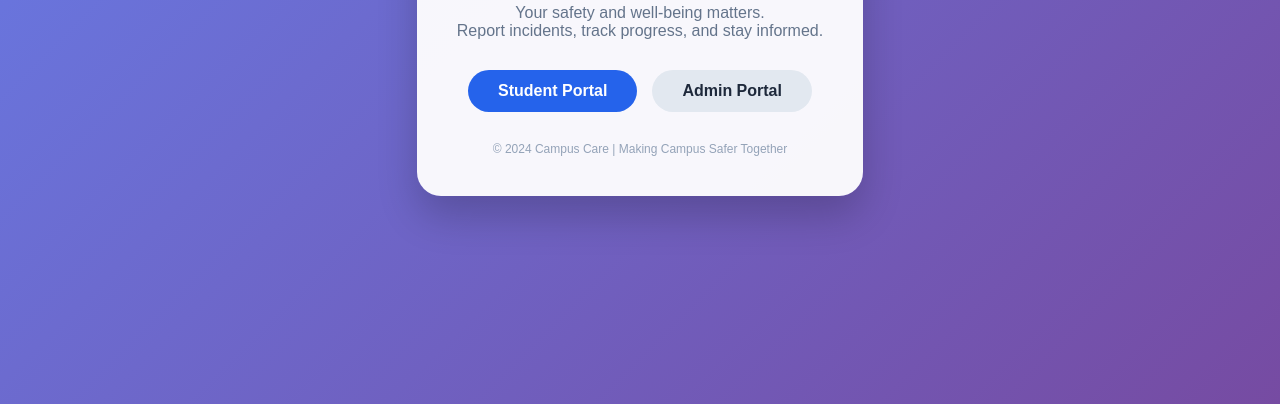
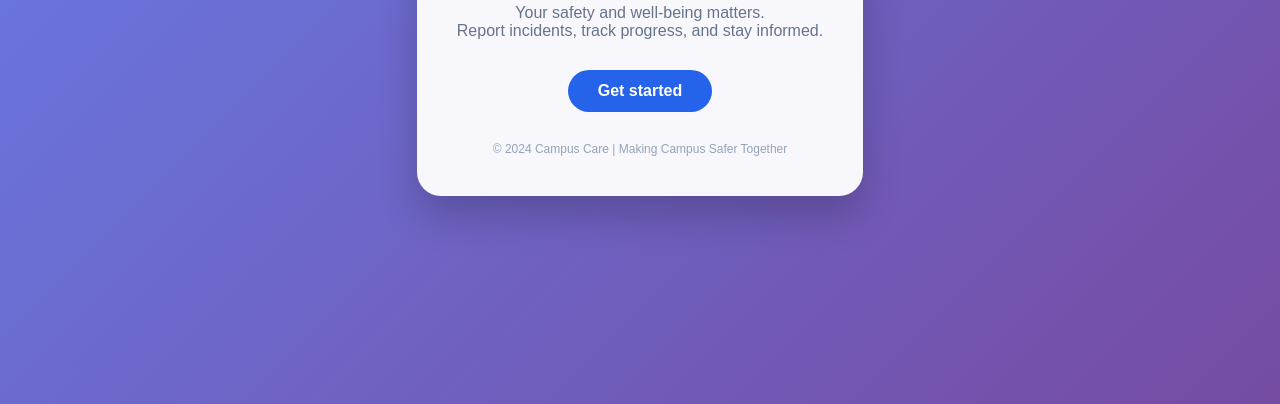
Before and after one commit to AaronFalsario/campus-care, a website built with Vite: page index.html in a window 1280 px wide. Shown: the part 396-800 px from the top of the page. Built offline with nearby package versions, Linux system fonts and the light colour scheme.

Commit message:
i hate vercel

```diff
--- a/index.html
+++ b/index.html
@@ -99,8 +99,7 @@
         <p class="description">Your safety and well-being matters.<br>Report incidents, track progress, and stay informed.</p>
 
         <div class="btn-group">
-            <a href="/Assets/Student_dashboard/SDB.html" class="btn btn-primary">Student Portal</a>
-            <a href="/Assets/login/admin/admin.html" class="btn btn-secondary">Admin Portal</a>
+            <a href="/land.html" class="btn btn-primary">Get started</a>
         </div>
 
         <div class="footer">
```
Also changed, not shown: land.html (renamed from Assets/Landing_page/land.html).
